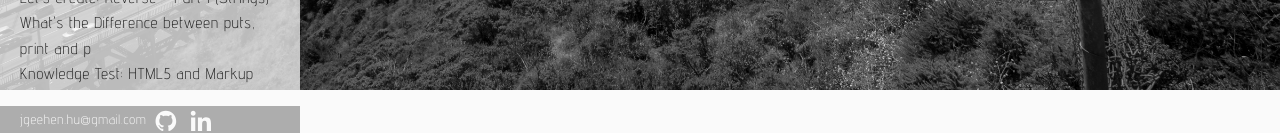
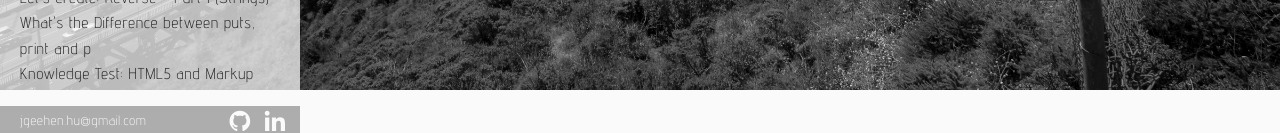
Before and after one commit to heyitsjhu/iamjhu.github.io, a Jekyll site: the page built from index.html, in a window 1280 px wide. Shown: the part 764-897 px from the top of the page. Built offline with Jekyll 4.4.1, drawn with Linux system fonts in a browser that asks for light colours.

Commit message:
Update and extract footer layout into partial

```diff
--- /dev/null
+++ b/_includes/sidebar_footer.html
@@ -0,0 +1,16 @@
+<footer class="sidebar__footer">
+  <div>
+    <a href="mailto: {{ site.email }}">{{ site.email }}</a>
+  </div>
+  <div>
+
+    {% if site.github_username %}
+      {% include icon-github.html username=site.github_username %}
+    {% endif %}
+
+    {% if site.linkedin_username %}
+      {% include icon-linkedin.html username=site.linkedin_username %}
+    {% endif %}
+
+  </div>
+</footer>
--- a/_layouts/default.html
+++ b/_layouts/default.html
@@ -39,15 +39,8 @@
     </div>
     {% endif %}
 
-    <footer class="sidebar__footer">
-      <a href="mailto: {{ site.email }}">{{ site.email }}</a>
-      {% if site.github_username %}
-        {% include icon-github.html username=site.github_username %}
-      {% endif %}
-      {% if site.linkedin_username %}
-        {% include icon-linkedin.html username=site.linkedin_username %}
-      {% endif %}
-    </footer>
+    {% include sidebar_footer.html %}
+
   </header><!-- /.sidebar -->
   <main>
     {{ content }}
--- a/_sass/_layout.scss
+++ b/_sass/_layout.scss
@@ -66,6 +66,9 @@
 }
 
 .sidebar__footer {
+    display: flex;
+    justify-content: space-between;
+    align-items: center;
     position: absolute;
     bottom: 0;
 }
```
Also changed, not shown: _includes/footer.html (deleted, +0 -26 lines).
